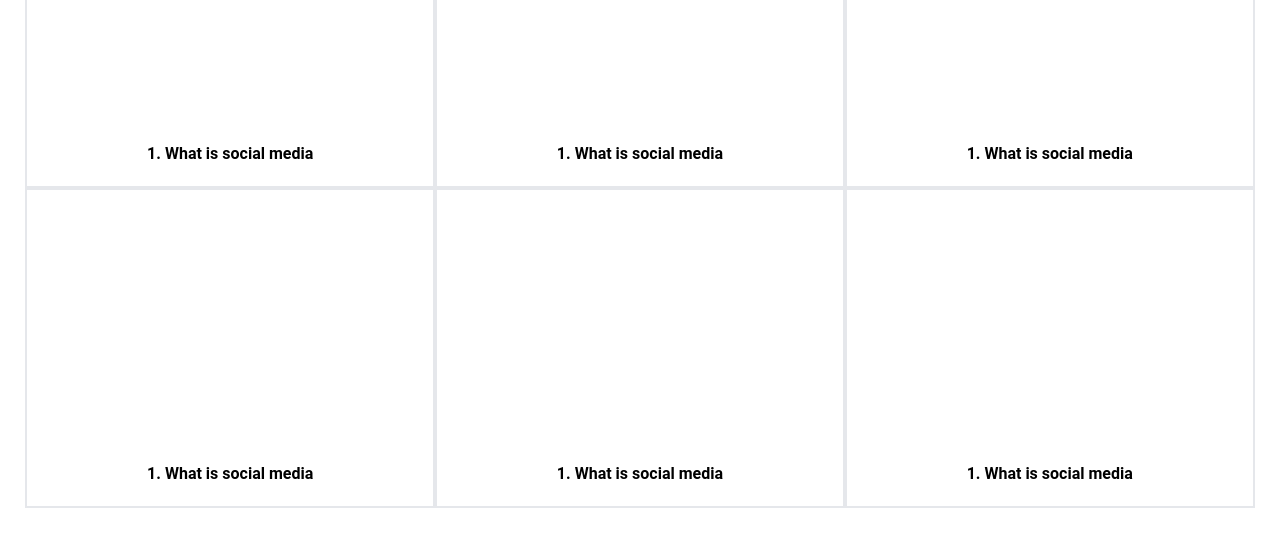
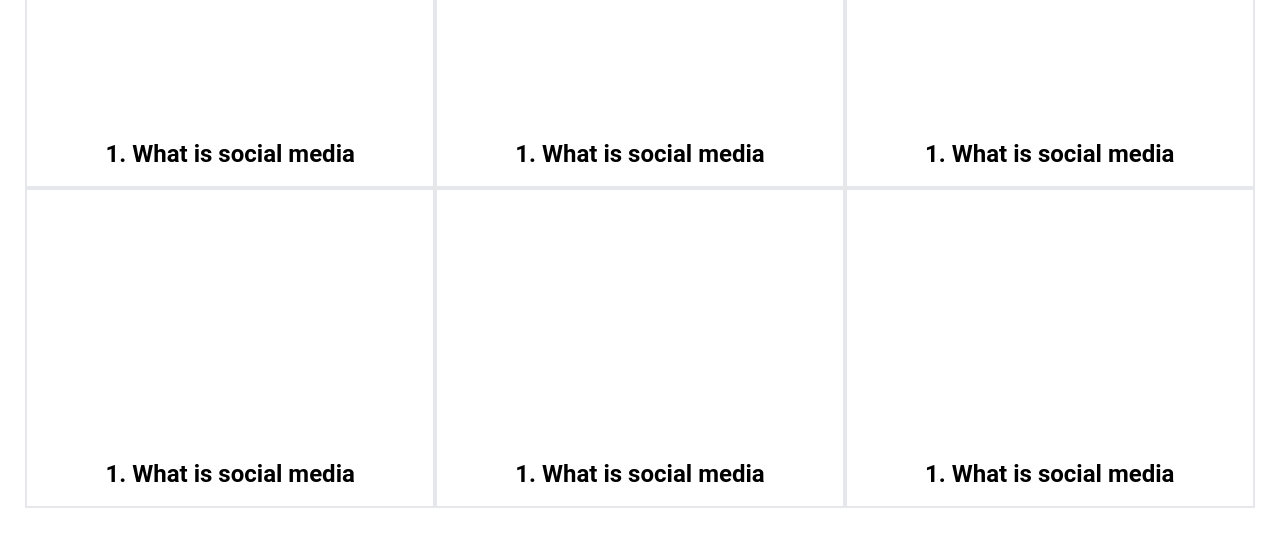
Before and after one commit to krishanumishra778/NTW, a React (Vite) app in the folder client/: page / in a window 1280 px wide. Shown: the part 6100-6642 px from the top of the page. Built offline with nearby package versions, Linux system fonts and the light colour scheme; no server answers.

Commit message:
Update Askquestions.jsx
change questions font size

```diff
--- a/client/src/Components/pages/Askquestions.jsx
+++ b/client/src/Components/pages/Askquestions.jsx
@@ -12,7 +12,7 @@ export const Askquestions = () => {
 
                 <div className='border-2 relative h-80 flex flex-col hover:bg-gray-100 overflow-hidden justify-center items-center  cursor-pointer  '>
                     <div className="h-80 duration-500 absolute top-[180px] hover:top-0 flex flex-col justify-center items-center cursor-pointer group gap-10">
-                        <h1 className="font-bold pt-90">1. What is social media</h1>
+                        <h1 className="font-bold pt-90 xs:text-[19px]  md:text-[24px]">1. What is social media</h1>
                         <p className="">
                             We’ll jump on a call together, learn more about your business, goals and ambitions, and then explore how we can help you with unlimited Webflow development.
                         </p>
@@ -21,7 +21,7 @@ export const Askquestions = () => {
                 </div>
                 <div className='border-2 relative h-80 flex flex-col  hover:bg-gray-100 overflow-hidden justify-center items-center  cursor-pointer  '>
                     <div className="h-80 duration-500 absolute top-[180px] hover:top-0 flex flex-col justify-center items-center cursor-pointer group gap-10">
-                        <h1 className="font-bold pt-90">1. What is social media</h1>
+                        <h1 className="font-bold pt-90 xs:text-[19px]  md:text-[24px]">1. What is social media</h1>
                         <p className="">
                             We’ll jump on a call together, learn more about your business, goals and ambitions, and then explore how we can help you with unlimited Webflow development.
                         </p>
@@ -30,7 +30,7 @@ export const Askquestions = () => {
                 </div>
                 <div className='border-2 relative h-80 flex flex-col  hover:bg-gray-100 overflow-hidden justify-center items-center  cursor-pointer  '>
                     <div className="h-80 duration-500 absolute top-[180px] hover:top-0 flex flex-col justify-center items-center cursor-pointer group gap-10">
-                        <h1 className="font-bold pt-90">1. What is social media</h1>
+                        <h1 className="font-bold pt-90 xs:text-[19px]  md:text-[24px]">1. What is social media</h1>
                         <p className="">
                             We’ll jump on a call together, learn more about your business, goals and ambitions, and then explore how we can help you with unlimited Webflow development.
                         </p>
@@ -39,7 +39,7 @@ export const Askquestions = () => {
                 </div>
                 <div className='border-2 relative h-80 flex flex-col  hover:bg-gray-100 overflow-hidden justify-center items-center  cursor-pointer  '>
                     <div className="h-80 duration-500 absolute top-[180px] hover:top-0 flex flex-col justify-center items-center cursor-pointer group gap-10">
-                        <h1 className="font-bold pt-90">1. What is social media</h1>
+                        <h1 className="font-bold pt-90 xs:text-[19px]  md:text-[24px]">1. What is social media</h1>
                         <p className="">
                             We’ll jump on a call together, learn more about your business, goals and ambitions, and then explore how we can help you with unlimited Webflow development.
                         </p>
@@ -48,7 +48,7 @@ export const Askquestions = () => {
                 </div>
                 <div className='border-2 relative h-80 flex flex-col  hover:bg-gray-100 overflow-hidden justify-center items-center  cursor-pointer  '>
                     <div className="h-80 duration-500 absolute top-[180px] hover:top-0 flex flex-col justify-center items-center cursor-pointer group gap-10">
-                        <h1 className="font-bold pt-90">1. What is social media</h1>
+                        <h1 className="font-bold pt-90 xs:text-[19px]  md:text-[24px]">1. What is social media</h1>
                         <p className="">
                             We’ll jump on a call together, learn more about your business, goals and ambitions, and then explore how we can help you with unlimited Webflow development.
                         </p>
@@ -57,7 +57,7 @@ export const Askquestions = () => {
                 </div>
                 <div className='border-2 relative h-80 flex flex-col  hover:bg-gray-100 overflow-hidden justify-center items-center  cursor-pointer  '>
                     <div className="h-80 duration-500 absolute top-[180px] hover:top-0 flex flex-col justify-center items-center cursor-pointer group gap-10">
-                        <h1 className="font-bold pt-90">1. What is social media</h1>
+                        <h1 className="font-bold pt-90 xs:text-[19px]  md:text-[24px]">1. What is social media</h1>
                         <p className="">
                             We’ll jump on a call together, learn more about your business, goals and ambitions, and then explore how we can help you with unlimited Webflow development.
                         </p>
```
